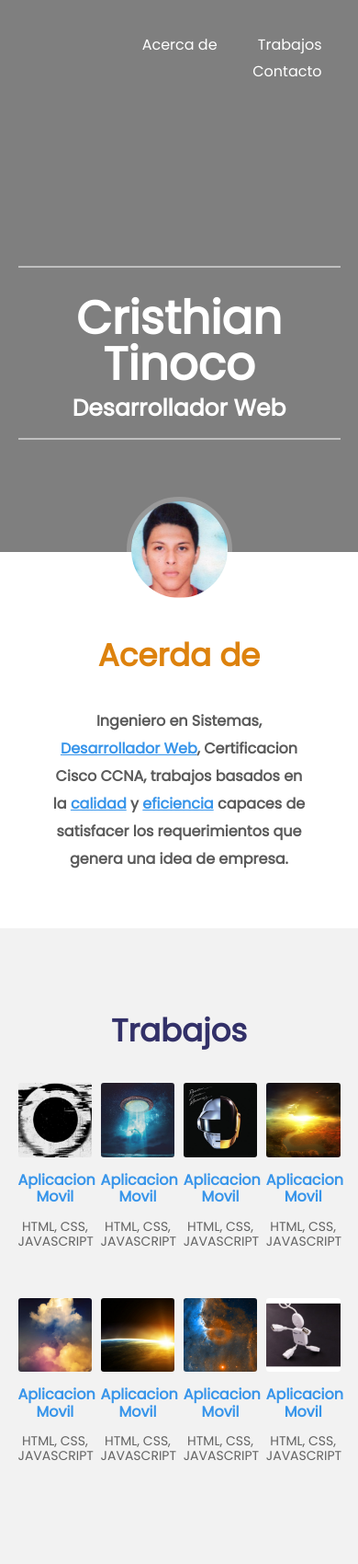
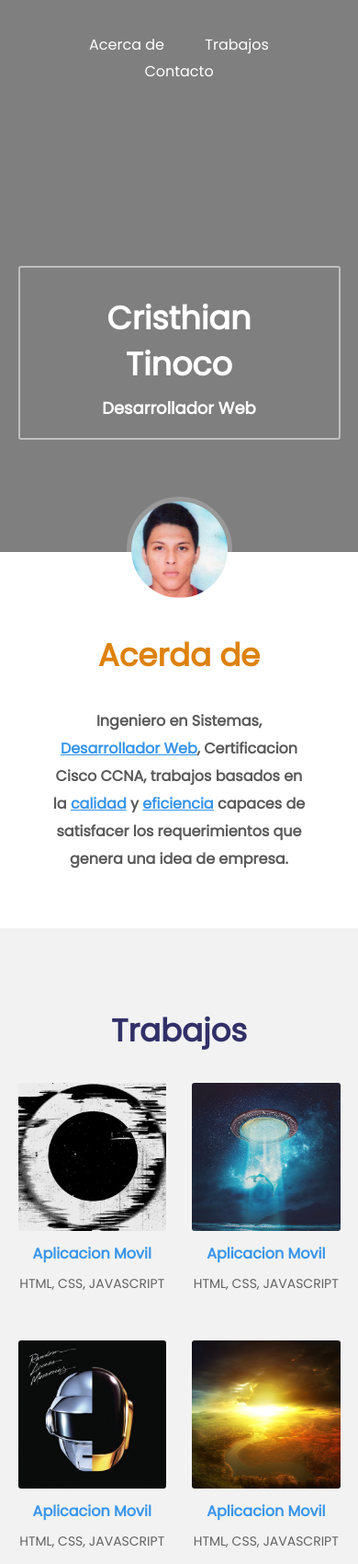
Before and after one commit to cristan96/portafolio, a plain HTML site: page index.html in a window 390 px wide. Shown: the top 1700 px of the page at 92% size. Drawn offline with Linux system fonts and the light colour scheme.

Commit message:
second commit

```diff
--- a/css/estilos.css
+++ b/css/estilos.css
@@ -112,7 +112,7 @@ header .contenedor-texto .texto .profesion{
     padding: 60px 0;
 }
 .main .trabajos .contenedor{
-/*     overflow: hidden; */
+    overflow: hidden;
 }
 
 .main .trabajos .titulo{
@@ -246,3 +246,27 @@ footer .redes .instagram:hover{
 footer .redes .gitlab:hover{
     background: #fca326;
 }
+
+/* ------------ MEDIA QUERIES------------ */
+
+@media screen and (max-width:800px){
+    header .menu{
+        text-align: center;
+    }
+
+    .main .trabajos .contenedor-trabajos .trabajo{
+        width: 46%;
+    }
+}
+
+@media screen and (max-width:500px){
+    header .contenedor-texto .texto .nombre{
+        font-size: 35px;
+    }
+    header .contenedor-texto .texto .profesion{
+        font-size: 18px;
+    }
+    footer .redes .contenedor{
+        flex-wrap: wrap;
+    }
+}
```
